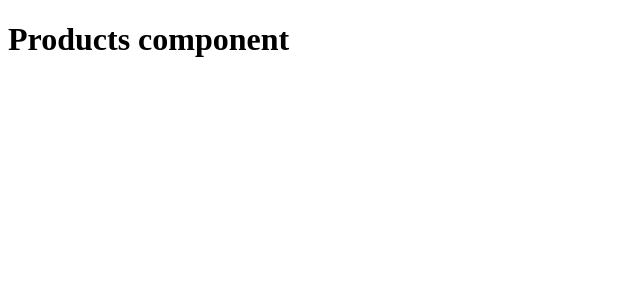
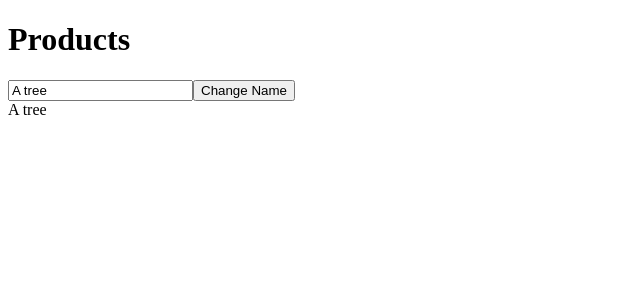
Before and after one commit to plolon/AngularFullApp, an Angular app: page / in a window 1280 px wide. Shown: the top 300 px of the page, without its empty margins (0-640 px from the left). Built offline with nearby package versions, Linux system fonts and the light colour scheme.

Commit message:
Testing angular functionality on products component

```diff
--- a/src/app/app.module.ts
+++ b/src/app/app.module.ts
@@ -1,6 +1,7 @@
 import { NgModule } from '@angular/core';
 import { BrowserModule } from '@angular/platform-browser';
 import { AppRoutingModule } from './app-routing.module';
+import { FormsModule } from '@angular/forms';
 
 import { AppComponent } from './app.component';
 import { ProductsComponent } from './products.component';
@@ -12,7 +13,8 @@
   ],
   imports: [
     BrowserModule,
-    AppRoutingModule
+    AppRoutingModule,
+    FormsModule
   ],
   providers: [],
   bootstrap: [AppComponent]
--- a/src/app/products.component.html
+++ b/src/app/products.component.html
@@ -1 +1,4 @@
-<h1>Products component</h1>
+<h1>Products</h1>
+<input type="text" [(ngModel)]="productName">
+<button (click)="ChangeName()">Change Name</button>
+<div>{{productName}}</div>
--- a/src/app/products.component.ts
+++ b/src/app/products.component.ts
@@ -4,4 +4,16 @@
     selector: 'app-products',
     templateUrl: './products.component.html'
 })
-export class ProductsComponent {}
+export class ProductsComponent {
+    productName = 'A book';
+
+    constructor() {
+        setTimeout(() => {
+            this.productName = 'A tree';
+        }, 3000);
+    }
+
+    ChangeName() {
+        this.productName = 'A Boat';
+    }
+}
```
